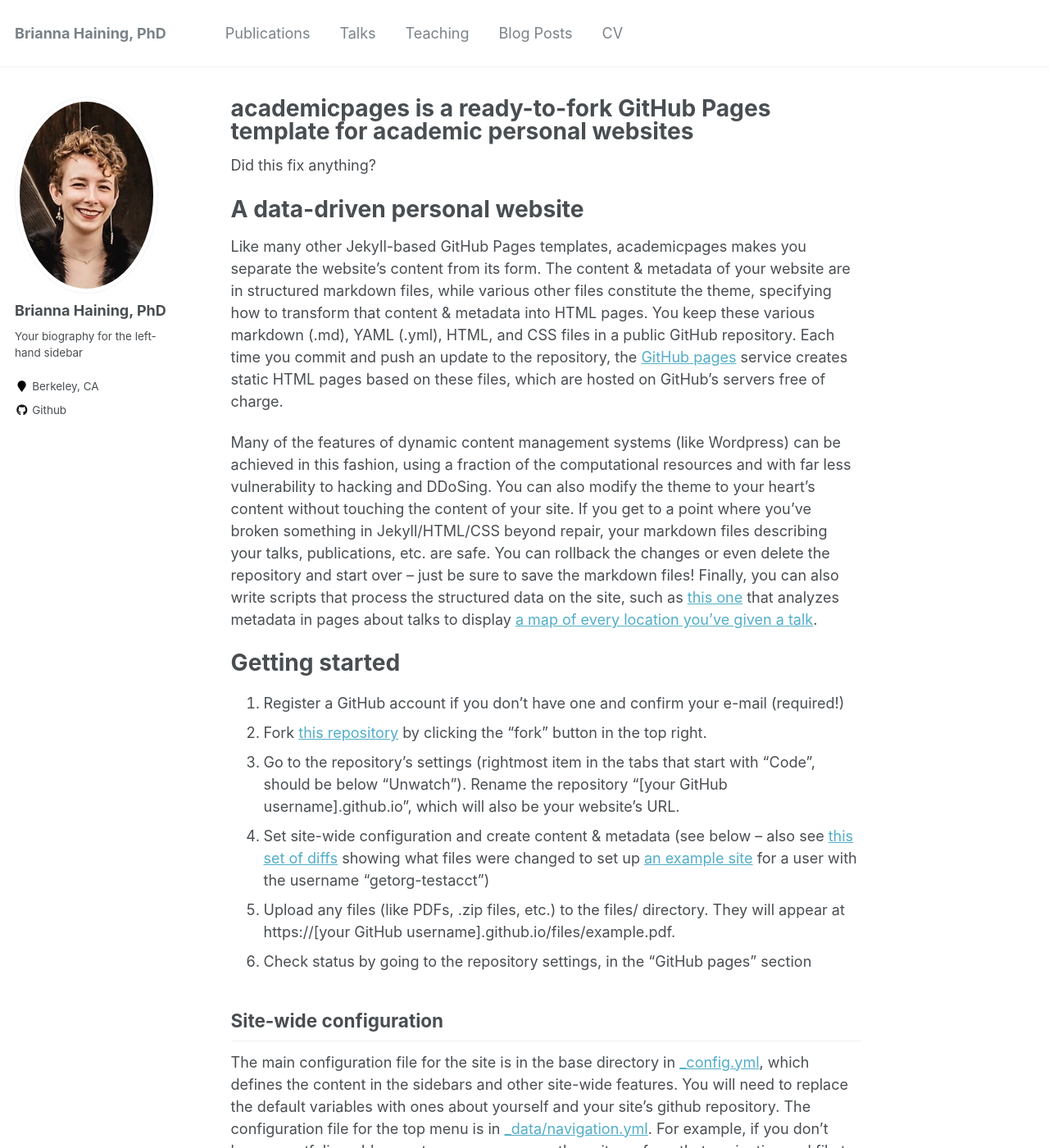
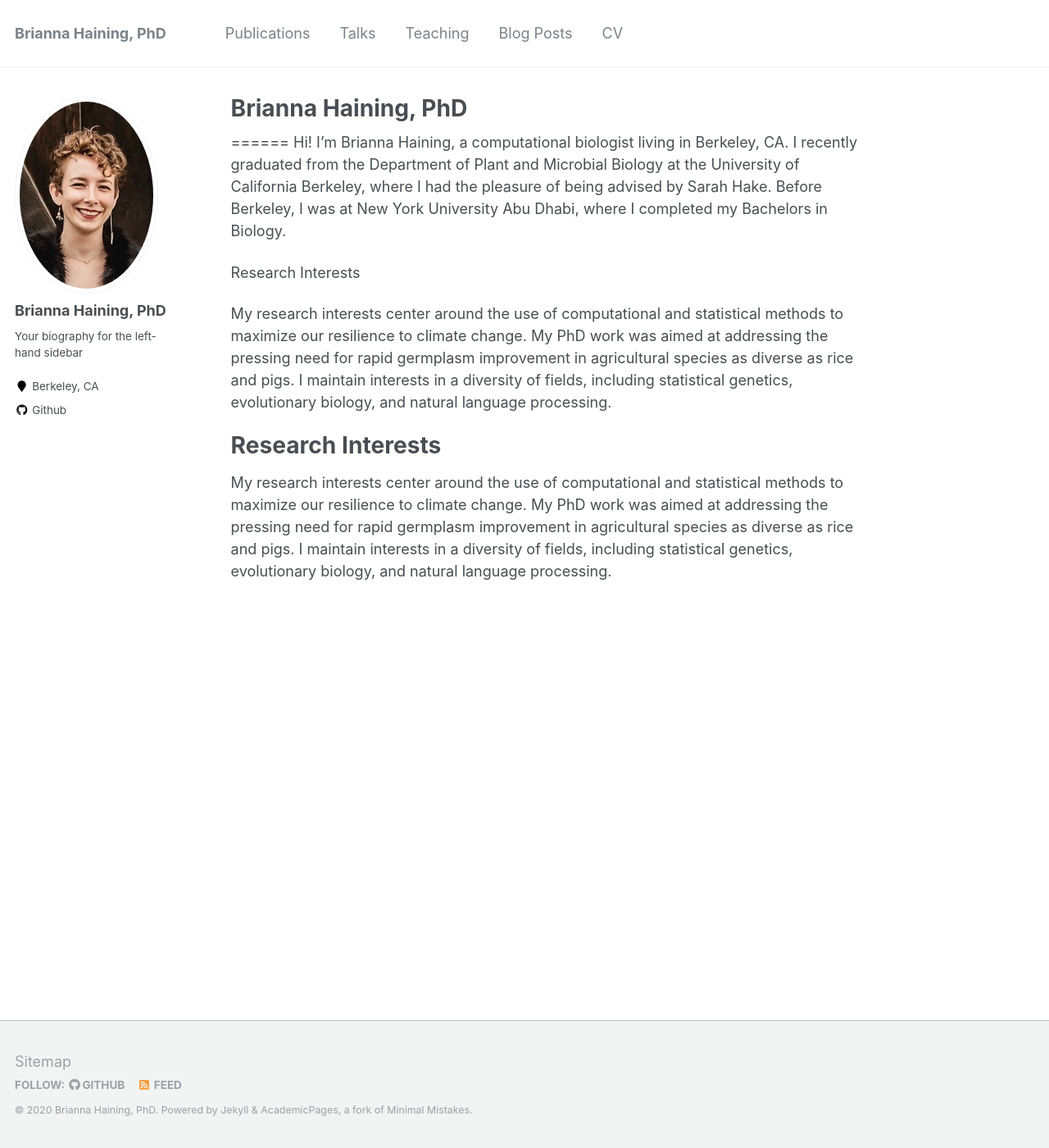
Before and after one commit to haining-b/haining-b.github.io, a Jekyll site: the page built from _pages/about.md, in a window 1280 px wide and 1400 px high. Shown: the whole window at 82% size. Built offline with Jekyll 4.4.1, drawn with Linux system fonts in a browser that asks for light colours; some of the changed text lies outside the part shown.

Commit message:
Update about.md

```diff
--- a/_pages/about.md
+++ b/_pages/about.md
@@ -1,6 +1,6 @@
 ---
 permalink: /
-title: "academicpages is a ready-to-fork GitHub Pages template for academic personal websites"
+title: "Brianna Haining, PhD"
 excerpt: "About me"
 author_profile: true
 redirect_from:
@@ -8,43 +8,15 @@ redirect_from:
   - /about.html
 ---
 
-Did this fix anything?
+======
+Hi!  I’m Brianna Haining, a computational biologist living in Berkeley, CA. I recently graduated from the Department of Plant and Microbial Biology at the University of California Berkeley, where I had the pleasure of being advised by Sarah Hake. Before Berkeley, I was at New York University Abu Dhabi, where I completed my Bachelors in Biology.
 
-A data-driven personal website
+
+Research Interests
+
+My research interests center around the use of computational and statistical methods to maximize our resilience to climate change. My PhD work was aimed at addressing the pressing need for rapid germplasm improvement in agricultural species as diverse as rice and pigs. I maintain interests in a diversity of fields, including statistical genetics, evolutionary biology, and natural language processing.
+
+
+Research Interests
 ======
-Like many other Jekyll-based GitHub Pages templates, academicpages makes you separate the website's content from its form. The content & metadata of your website are in structured markdown files, while various other files constitute the theme, specifying how to transform that content & metadata into HTML pages. You keep these various markdown (.md), YAML (.yml), HTML, and CSS files in a public GitHub repository. Each time you commit and push an update to the repository, the [GitHub pages](https://pages.github.com/) service creates static HTML pages based on these files, which are hosted on GitHub's servers free of charge.
-
-Many of the features of dynamic content management systems (like Wordpress) can be achieved in this fashion, using a fraction of the computational resources and with far less vulnerability to hacking and DDoSing. You can also modify the theme to your heart's content without touching the content of your site. If you get to a point where you've broken something in Jekyll/HTML/CSS beyond repair, your markdown files describing your talks, publications, etc. are safe. You can rollback the changes or even delete the repository and start over -- just be sure to save the markdown files! Finally, you can also write scripts that process the structured data on the site, such as [this one](https://github.com/academicpages/academicpages.github.io/blob/master/talkmap.ipynb) that analyzes metadata in pages about talks to display [a map of every location you've given a talk](https://academicpages.github.io/talkmap.html).
-
-Getting started
-======
-1. Register a GitHub account if you don't have one and confirm your e-mail (required!)
-1. Fork [this repository](https://github.com/academicpages/academicpages.github.io) by clicking the "fork" button in the top right.
-1. Go to the repository's settings (rightmost item in the tabs that start with "Code", should be below "Unwatch"). Rename the repository "[your GitHub username].github.io", which will also be your website's URL.
-1. Set site-wide configuration and create content & metadata (see below -- also see [this set of diffs](http://archive.is/3TPas) showing what files were changed to set up [an example site](https://getorg-testacct.github.io) for a user with the username "getorg-testacct")
-1. Upload any files (like PDFs, .zip files, etc.) to the files/ directory. They will appear at https://[your GitHub username].github.io/files/example.pdf.
-1. Check status by going to the repository settings, in the "GitHub pages" section
-
-Site-wide configuration
-------
-The main configuration file for the site is in the base directory in [_config.yml](https://github.com/academicpages/academicpages.github.io/blob/master/_config.yml), which defines the content in the sidebars and other site-wide features. You will need to replace the default variables with ones about yourself and your site's github repository. The configuration file for the top menu is in [_data/navigation.yml](https://github.com/academicpages/academicpages.github.io/blob/master/_data/navigation.yml). For example, if you don't have a portfolio or blog posts, you can remove those items from that navigation.yml file to remove them from the header.
-
-Create content & metadata
-------
-For site content, there is one markdown file for each type of content, which are stored in directories like _publications, _talks, _posts, _teaching, or _pages. For example, each talk is a markdown file in the [_talks directory](https://github.com/academicpages/academicpages.github.io/tree/master/_talks). At the top of each markdown file is structured data in YAML about the talk, which the theme will parse to do lots of cool stuff. The same structured data about a talk is used to generate the list of talks on the [Talks page](https://academicpages.github.io/talks), each [individual page](https://academicpages.github.io/talks/2012-03-01-talk-1) for specific talks, the talks section for the [CV page](https://academicpages.github.io/cv), and the [map of places you've given a talk](https://academicpages.github.io/talkmap.html) (if you run this [python file](https://github.com/academicpages/academicpages.github.io/blob/master/talkmap.py) or [Jupyter notebook](https://github.com/academicpages/academicpages.github.io/blob/master/talkmap.ipynb), which creates the HTML for the map based on the contents of the _talks directory).
-
-**Markdown generator**
-
-I have also created [a set of Jupyter notebooks](https://github.com/academicpages/academicpages.github.io/tree/master/markdown_generator
-) that converts a CSV containing structured data about talks or presentations into individual markdown files that will be properly formatted for the academicpages template. The sample CSVs in that directory are the ones I used to create my own personal website at stuartgeiger.com. My usual workflow is that I keep a spreadsheet of my publications and talks, then run the code in these notebooks to generate the markdown files, then commit and push them to the GitHub repository.
-
-How to edit your site's GitHub repository
-------
-Many people use a git client to create files on their local computer and then push them to GitHub's servers. If you are not familiar with git, you can directly edit these configuration and markdown files directly in the github.com interface. Navigate to a file (like [this one](https://github.com/academicpages/academicpages.github.io/blob/master/_talks/2012-03-01-talk-1.md) and click the pencil icon in the top right of the content preview (to the right of the "Raw | Blame | History" buttons). You can delete a file by clicking the trashcan icon to the right of the pencil icon. You can also create new files or upload files by navigating to a directory and clicking the "Create new file" or "Upload files" buttons.
-
-Example: editing a markdown file for a talk
-![Editing a markdown file for a talk](/images/editing-talk.png)
-
-For more info
-------
-More info about configuring academicpages can be found in [the guide](https://academicpages.github.io/markdown/). The [guides for the Minimal Mistakes theme](https://mmistakes.github.io/minimal-mistakes/docs/configuration/) (which this theme was forked from) might also be helpful.
+My research interests center around the use of computational and statistical methods to maximize our resilience to climate change. My PhD work was aimed at addressing the pressing need for rapid germplasm improvement in agricultural species as diverse as rice and pigs. I maintain interests in a diversity of fields, including statistical genetics, evolutionary biology, and natural language processing.
```
